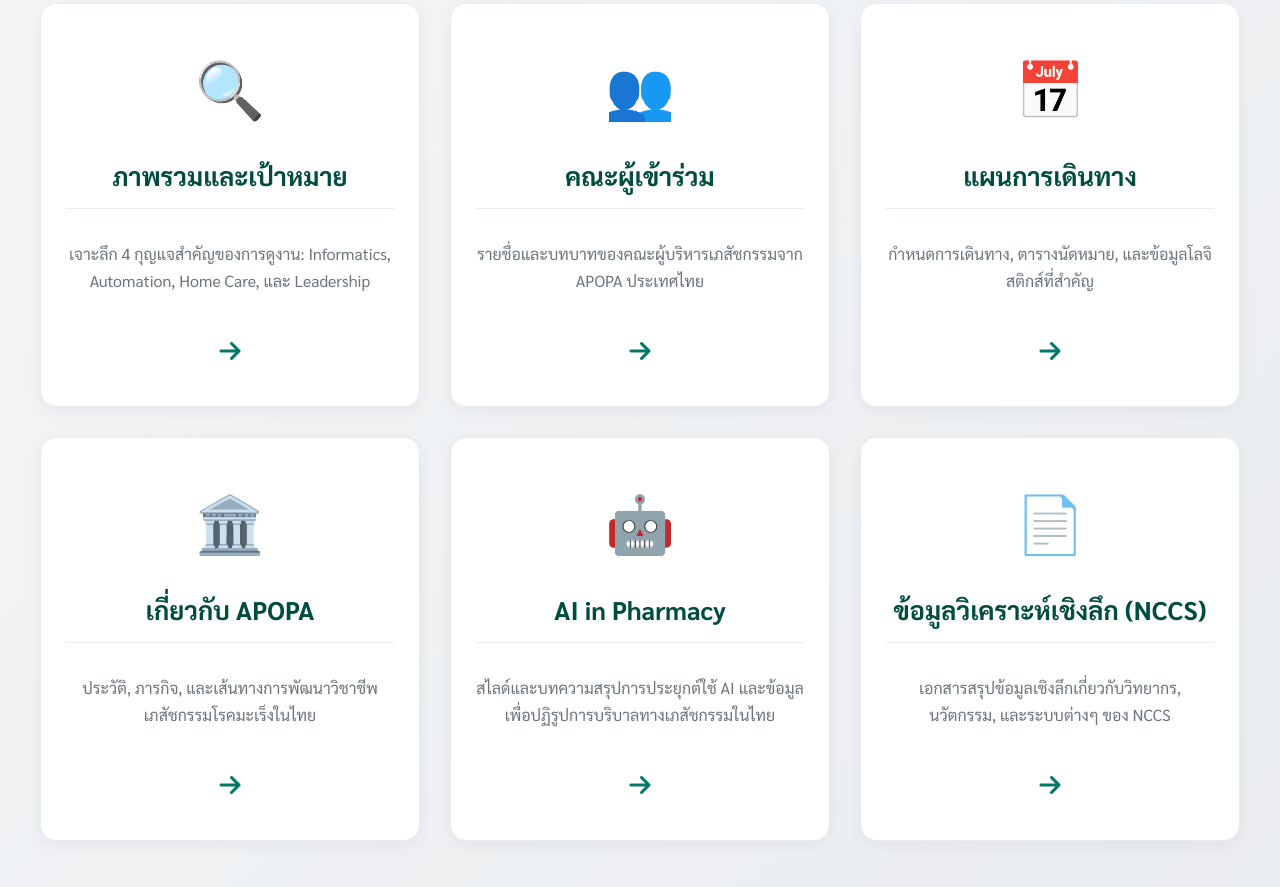
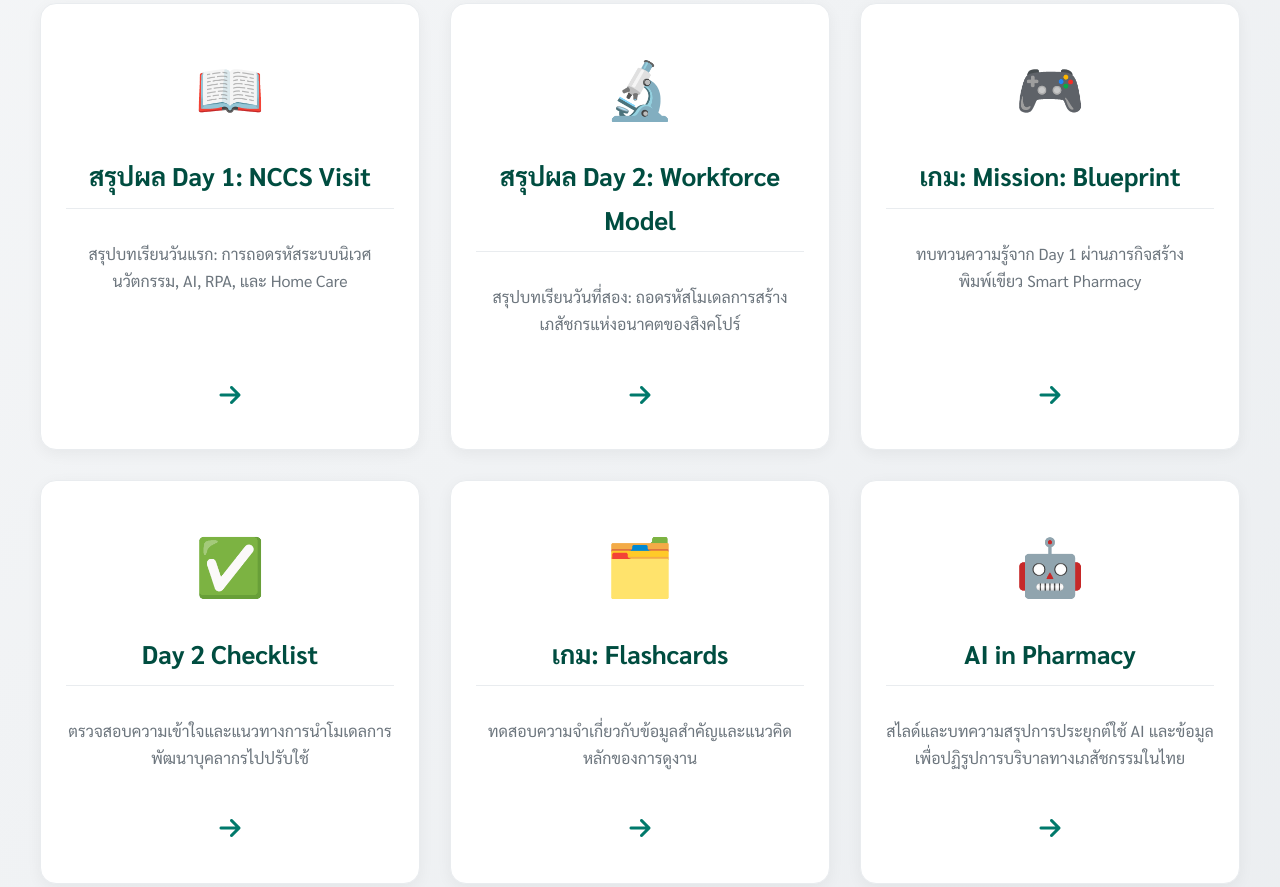
Before and after one commit to wirunw/nccs-apopa, a plain HTML site: page index.html in a window 1280 px wide. Shown: the part 1335-2222 px from the top of the page. Drawn offline with Linux system fonts and the light colour scheme.

Commit message:
feat: Update index page with new content
- Redesign the navigation grid on index.html to feature the latest content, including Day 1 and Day 2 summaries, interactive games, and the new checklist.

- Prioritize key content to improve user navigation and highlight new additions.

```diff
--- a/index.html
+++ b/index.html
@@ -85,28 +85,34 @@
 
         <h2 class="section-title">สำรวจข้อมูลการดูงาน</h2>
         <div class="nav-grid">
-            <a href="Visit Detail.html" class="nav-card">
-                <div class="icon">🔍</div>
-                <h3>ภาพรวมและเป้าหมาย</h3>
-                <p>เจาะลึก 4 กุญแจสำคัญของการดูงาน: Informatics, Automation, Home Care, และ Leadership</p>
+            <a href="Day1-Study-Visit.html" class="nav-card">
+                <div class="icon">📖</div>
+                <h3>สรุปผล Day 1: NCCS Visit</h3>
+                <p>สรุปบทเรียนวันแรก: การถอดรหัสระบบนิเวศนวัตกรรม, AI, RPA, และ Home Care</p>
                 <div class="arrow"><i class="fas fa-arrow-right"></i></div>
             </a>
-            <a href="Participants.html" class="nav-card">
-                <div class="icon">👥</div>
-                <h3>คณะผู้เข้าร่วม</h3>
-                <p>รายชื่อและบทบาทของคณะผู้บริหารเภสัชกรรมจาก APOPA ประเทศไทย</p>
+            <a href="Day2-Study-Visit.html" class="nav-card">
+                <div class="icon">🔬</div>
+                <h3>สรุปผล Day 2: Workforce Model</h3>
+                <p>สรุปบทเรียนวันที่สอง: ถอดรหัสโมเดลการสร้างเภสัชกรแห่งอนาคตของสิงคโปร์</p>
                 <div class="arrow"><i class="fas fa-arrow-right"></i></div>
             </a>
-            <a href="Logistic Plan.html" class="nav-card">
-                <div class="icon">📅</div>
-                <h3>แผนการเดินทาง</h3>
-                <p>กำหนดการเดินทาง, ตารางนัดหมาย, และข้อมูลโลจิสติกส์ที่สำคัญ</p>
+            <a href="Game-Smart-Pharmacy.html" class="nav-card">
+                <div class="icon">🎮</div>
+                <h3>เกม: Mission: Blueprint</h3>
+                <p>ทบทวนความรู้จาก Day 1 ผ่านภารกิจสร้างพิมพ์เขียว Smart Pharmacy</p>
                 <div class="arrow"><i class="fas fa-arrow-right"></i></div>
             </a>
-            <a href="APOPA.html" class="nav-card">
-                <div class="icon">🏛️</div>
-                <h3>เกี่ยวกับ APOPA</h3>
-                <p>ประวัติ, ภารกิจ, และเส้นทางการพัฒนาวิชาชีพเภสัชกรรมโรคมะเร็งในไทย</p>
+            <a href="Checklist-Workforce-Model.html" class="nav-card">
+                <div class="icon">✅</div>
+                <h3>Day 2 Checklist</h3>
+                <p>ตรวจสอบความเข้าใจและแนวทางการนำโมเดลการพัฒนาบุคลากรไปปรับใช้</p>
+                <div class="arrow"><i class="fas fa-arrow-right"></i></div>
+            </a>
+            <a href="Flashcards.html" class="nav-card">
+                <div class="icon">🗂️</div>
+                <h3>เกม: Flashcards</h3>
+                <p>ทดสอบความจำเกี่ยวกับข้อมูลสำคัญและแนวคิดหลักของการดูงาน</p>
                 <div class="arrow"><i class="fas fa-arrow-right"></i></div>
             </a>
             <a href="SharingAI.html" class="nav-card">
@@ -121,6 +127,12 @@
                 <p>เอกสารสรุปข้อมูลเชิงลึกเกี่ยวกับวิทยากร, นวัตกรรม, และระบบต่างๆ ของ NCCS</p>
                 <div class="arrow"><i class="fas fa-arrow-right"></i></div>
             </a>
+            <a href="APOPA.html" class="nav-card">
+                <div class="icon">🏛️</div>
+                <h3>เกี่ยวกับ APOPA</h3>
+                <p>ประวัติ, ภารกิจ, และเส้นทางการพัฒนาวิชาชีพเภสัชกรรมโรคมะเร็งในไทย</p>
+                <div class="arrow"><i class="fas fa-arrow-right"></i></div>
+            </a>
         </div>
     </div>
 
```
